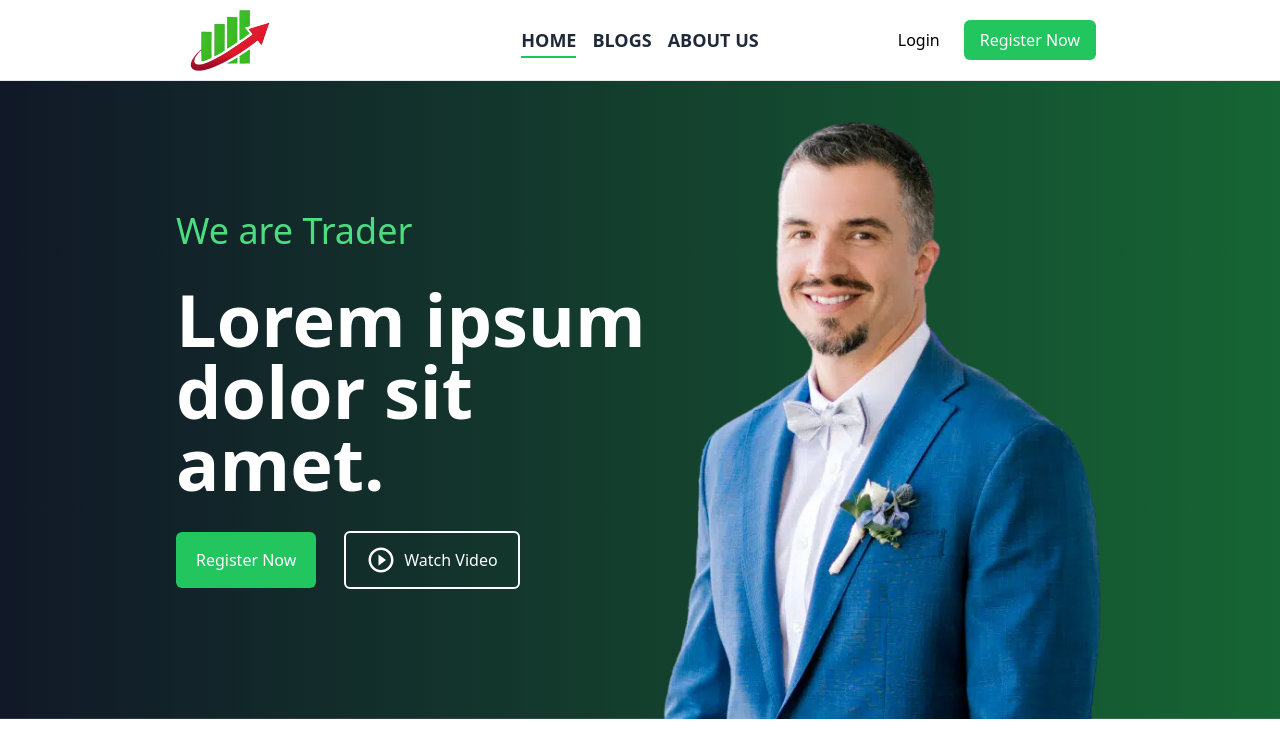
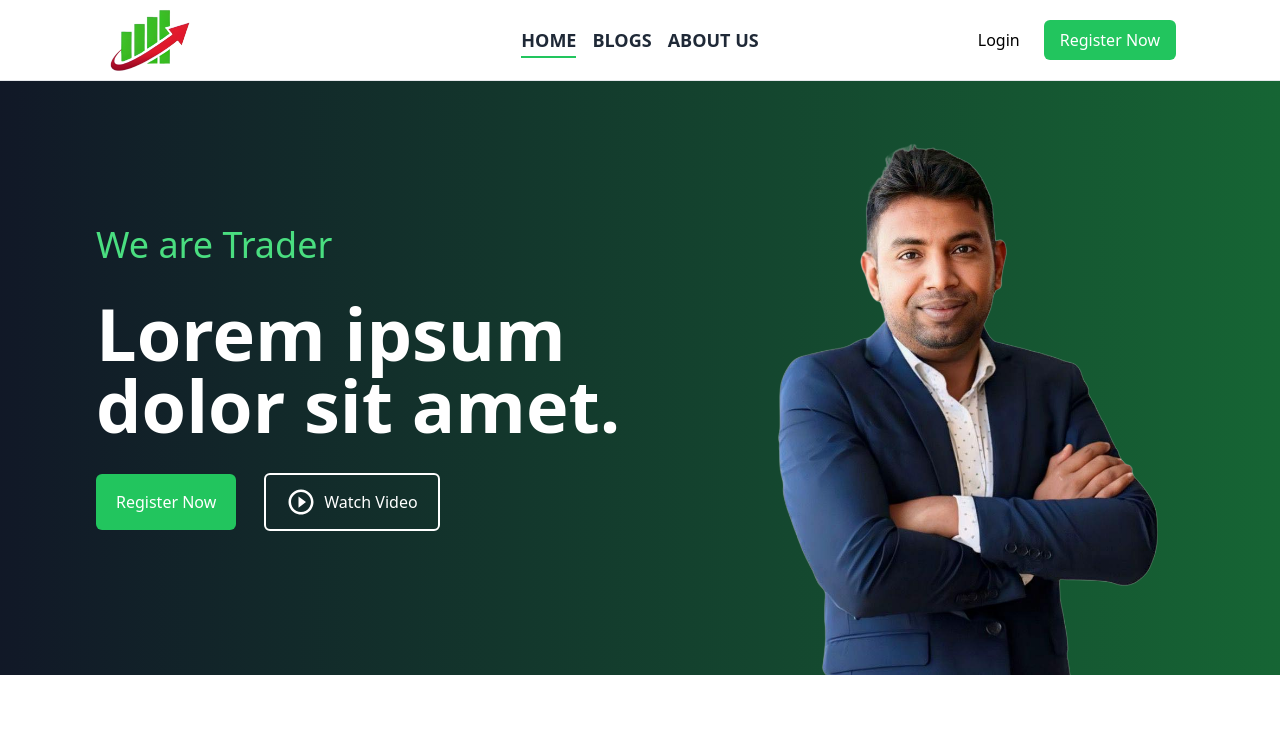
Before and after one commit to SilentNirab/Forex-02-Hero, a React (Vite) app: page / in a window 1280 px wide. Shown: the top 753 px of the page. Built offline with nearby package versions, Linux system fonts and the light colour scheme; no server answers; grey boxes are pictures that could not be loaded.

Commit message:
Fixed banner image

```diff
--- a/src/Components/Container/Container.jsx
+++ b/src/Components/Container/Container.jsx
@@ -1,7 +1,7 @@
 /* eslint-disable react/prop-types */
 const Container = ({ children }) => {
   return (
-    <div className="max-w-[1520px] mx-auto xl:px-44  md:px-12 sm:px-2 px-4">
+    <div className="max-w-[1520px] mx-auto xl:px-24  md:px-12 sm:px-2 px-4">
       {children}
     </div>
   );
--- a/src/Pages/Home/Banner.jsx
+++ b/src/Pages/Home/Banner.jsx
@@ -1,6 +1,6 @@
 import { NavLink } from "react-router-dom";
 import Container from "../../Components/Container/Container";
-import banner from "../../assets/images/banner.png";
+import banner from "../../assets/images/banner-original.png";
 import { MdOutlinePlayCircleOutline } from "react-icons/md";
 
 
```
Also changed, not shown: src/assets/images/432240143_1107375787126829_2769458249280561359_n.jpg, src/assets/images/banner-original.png (added).
